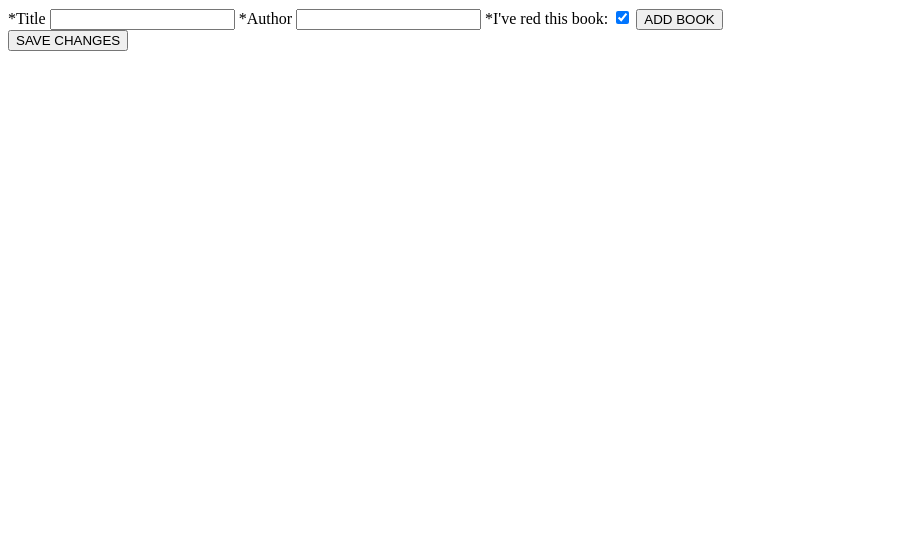
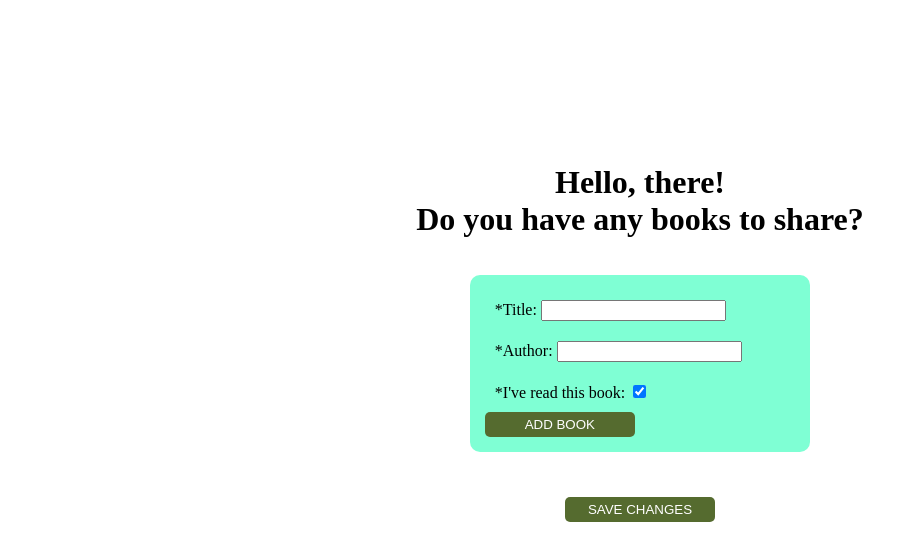
Before and after one commit to Henry417E1610/Brainnest-Library, a plain HTML site: page index.html in a window 1280 px wide. Shown: the whole page, without its empty margins (0-917 px from the left). Drawn offline with Linux system fonts and the light colour scheme.

Commit message:
basic stylings on the page

```diff
--- a/index.html
+++ b/index.html
@@ -9,16 +9,26 @@
     <title>Library</title>
 </head>
 <body>
+    <h1>Hello, there!<br>Do you have any books to share?</h1>
     <form id="form" action="submit">
-        <label for="title">*Title</label>
-        <input type="text" id="title" minlength="1">
-        <label for="author">*Author</label>
-        <input type="text" id="author" minlength="2">
-        <label for="red">*I've red this book:</label>
-        <input type="checkbox" name="" id="red" checked>
+        <div>
+            <label for="title">*Title: </label>
+            <input type="text" id="title" minlength="1">
+        </div>
+        <div>
+            <label for="author">*Author: </label>
+            <input type="text" id="author" minlength="2">
+        </div>
+        <div>
+            <label for="red">*I've read this book:</label>
+            <input type="checkbox" name="" id="red" checked>
+        </div>
         <button type="submit"  id="submit-btn" title="complete form">ADD BOOK</button>
     </form>
     <div id="container"></div>
-    <button id="local">SAVE CHANGES</button>
+    <div class="save">
+        <button id="local">SAVE CHANGES</button>
+    </div>
+
 </body>
 </html>
--- a/styles.css
+++ b/styles.css
@@ -4,3 +4,48 @@
 .false {
     background-color: red;
 }
+
+form {
+    width: 65%;
+    background-color: aquamarine;
+    padding: 15px;
+    display: inline-block;
+    margin-left: auto;
+    margin-right: auto;
+    text-align: left;
+    border-radius: 10px;
+}
+
+body {
+    display: grid;
+    justify-content: center;
+    align-items: center;
+    text-align: center;
+    padding-top: 15vh;
+}
+
+body > * {
+    padding: 15px;
+}
+
+form > * {
+    padding: 10px;
+}
+
+button {
+    width: 150px;
+    height: 25px;
+    padding: 0;
+    margin: 0;
+    box-sizing: border-box;
+    background-color: darkolivegreen;
+    color: white;
+    border: none;
+    border-radius: 5px;
+  }
+
+button:hover{
+    background-color: white;
+    color: darkolivegreen;
+    border: darkolivegreen;
+}
```
